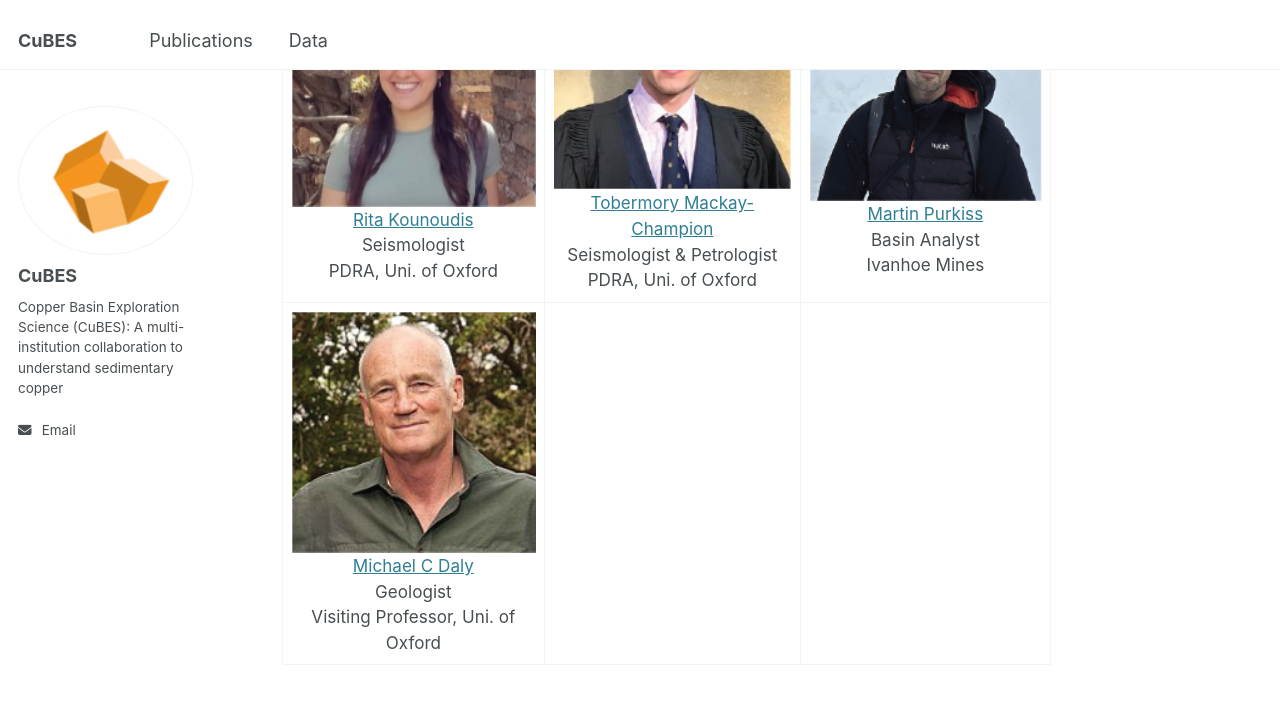
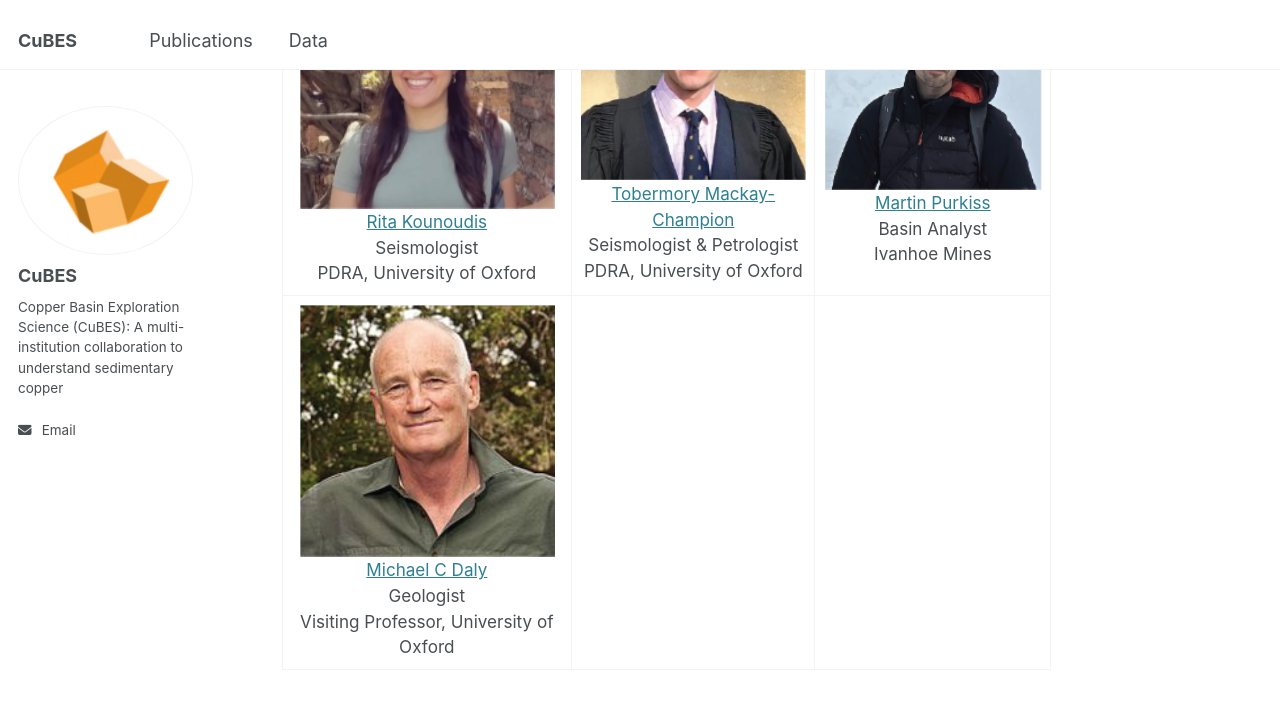
Before and after one commit to Copper-Basin-Exploration-Science-CuBES/Copper-Basin-Exploration-Science-Cubes.github.io, a Jekyll site: the page built from _pages/about.md, in a window 1280 px wide and 900 px high, scrolled down 1180 px. Shown: the top 709 px of the window. Built offline with Jekyll 4.4.1, drawn with Linux system fonts in a browser that asks for light colours.

Commit message:
Update about.md

```diff
--- a/_pages/about.md
+++ b/_pages/about.md
@@ -27,13 +27,13 @@ Our particular focus is to develop and integrate mineral and petroleum systems a
       <img src="images/profiles/RitaK.png" alt="Rita Kounoudis" width="256" height="256"><br>
       <a href="https://rita-seismo.github.io">Rita Kounoudis</a><br>
       Seismologist<br>
-      PDRA, Uni. of Oxford
+      PDRA, University of Oxford
     </td>
     <td>
       <img src="images/profiles/TMC.png" alt="Tobermory Mackay-Champion" width="256" height="256"><br>
       <a href="https://tmackay-champion.github.io">Tobermory Mackay-Champion</a><br>
       Seismologist & Petrologist<br>
-      PDRA, Uni. of Oxford
+      PDRA, University of Oxford
     </td>
     <td>
       <img src="images/profiles/MPurkiss.png" alt="Martin Purkiss" width="256" height="256"><br>
@@ -47,7 +47,7 @@ Our particular focus is to develop and integrate mineral and petroleum systems a
       <img src="images/profiles/MDaly.png" alt="Michael C Daly" width="256" height="256"><br>
       <a href="https://michaelcdaly.weebly.com/">Michael C Daly</a><br>
       Geologist<br>
-      Visiting Professor, Uni. of Oxford
+      Visiting Professor, University of Oxford
     </td>
     <td></td>
     <td></td>
```
